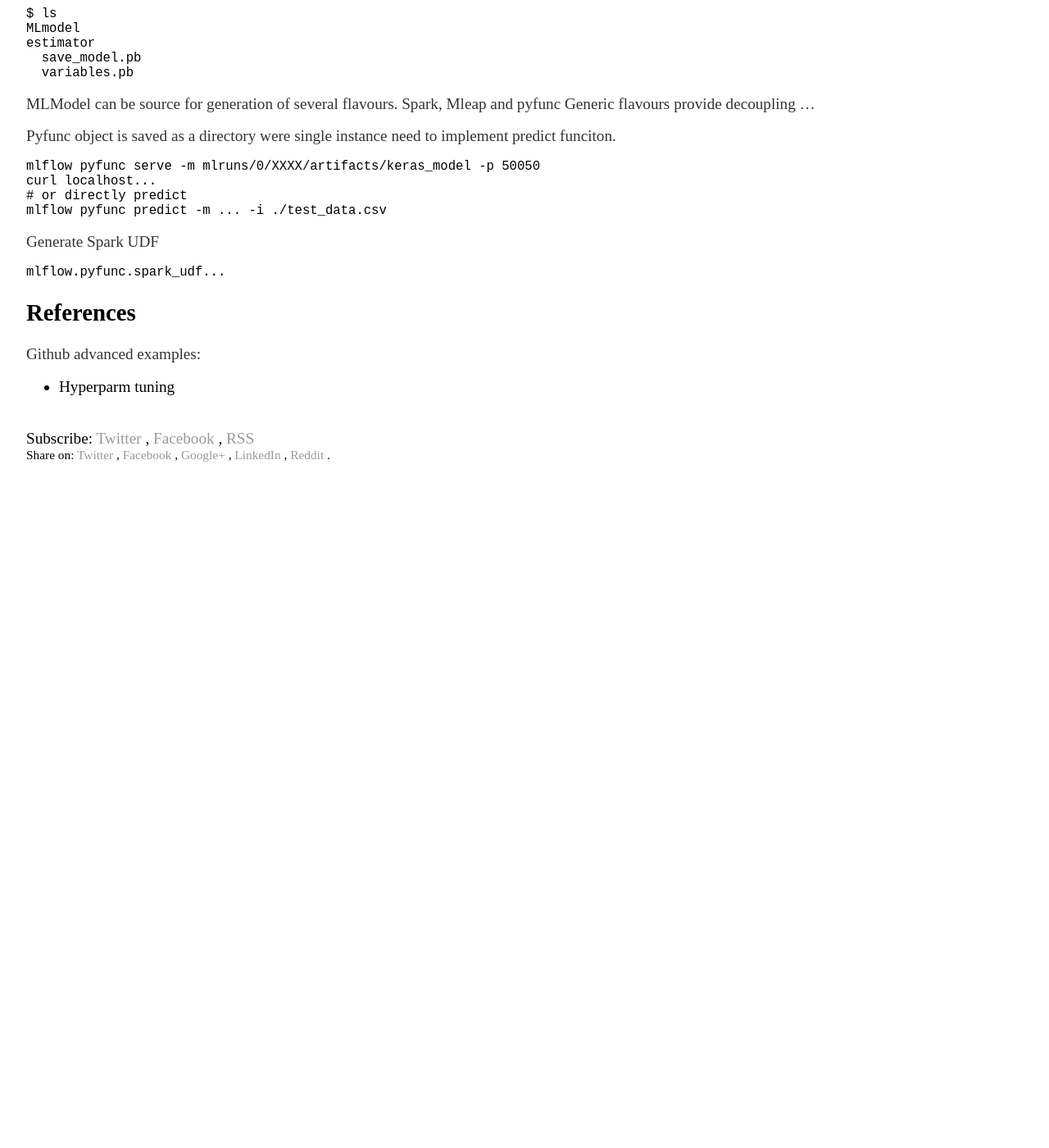
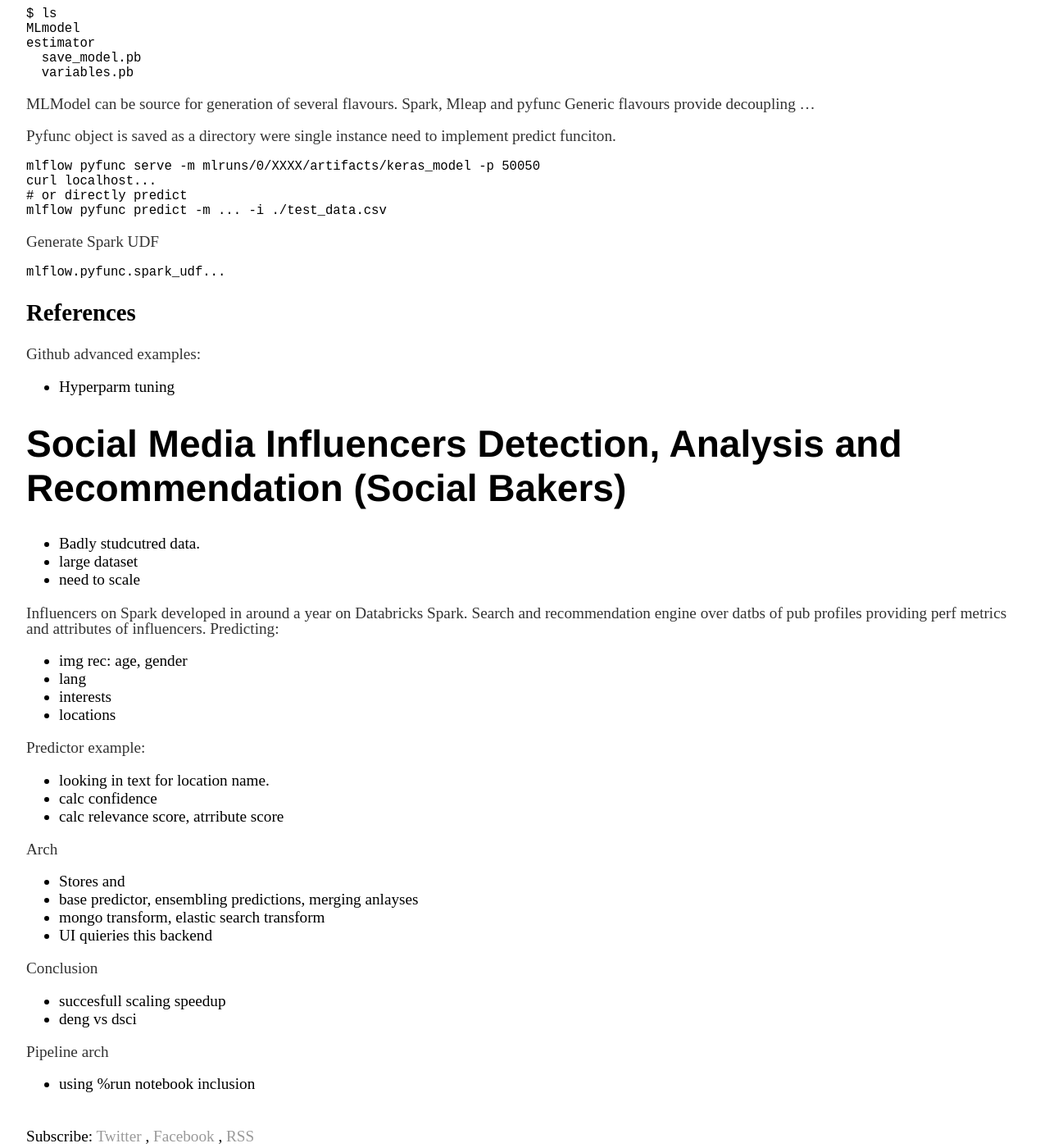
Before and after one commit to vackosar/vackosar.github.io, a Jekyll site: the page built from _posts/2018-10-03-Spark-N-AI-Summit-EU.md, in a window 1280 px wide and 1400 px high, scrolled down 6867 px. Shown: the whole window at 82% size. Built offline with Jekyll 4.4.1, drawn with Linux system fonts in a browser that asks for light colours; comment, search, counter and statistics services are not loaded; before the commit the page ends 7497 px from its top, so only the background shows below that.

Commit message:
spark-summit

```diff
--- a/_posts/2018-10-03-Spark-N-AI-Summit-EU.md
+++ b/_posts/2018-10-03-Spark-N-AI-Summit-EU.md
@@ -344,3 +344,36 @@
 
 Github advanced examples:
 - Hyperparm tuning
+
+
+# Social Media Influencers Detection, Analysis and Recommendation (Social Bakers)
+
+- Badly studcutred data.
+- large dataset
+- need to scale
+
+Influencers on Spark developed in around a year on Databricks Spark.
+Search and recommendation engine over datbs of pub profiles providing perf metrics and attributes of influencers.
+Predicting:
+- img rec: age, gender
+- lang
+- interests
+- locations
+
+Predictor example:
+- looking in text for location name.
+- calc confidence
+- calc relevance score, atrribute score
+
+Arch
+- Stores and
+- base predictor, ensembling predictions, merging anlayses
+- mongo transform, elastic search transform
+- UI quieries this backend
+
+Conclusion
+- succesfull scaling speedup
+- deng vs dsci
+
+Pipeline arch
+- using %run notebook inclusion
```
